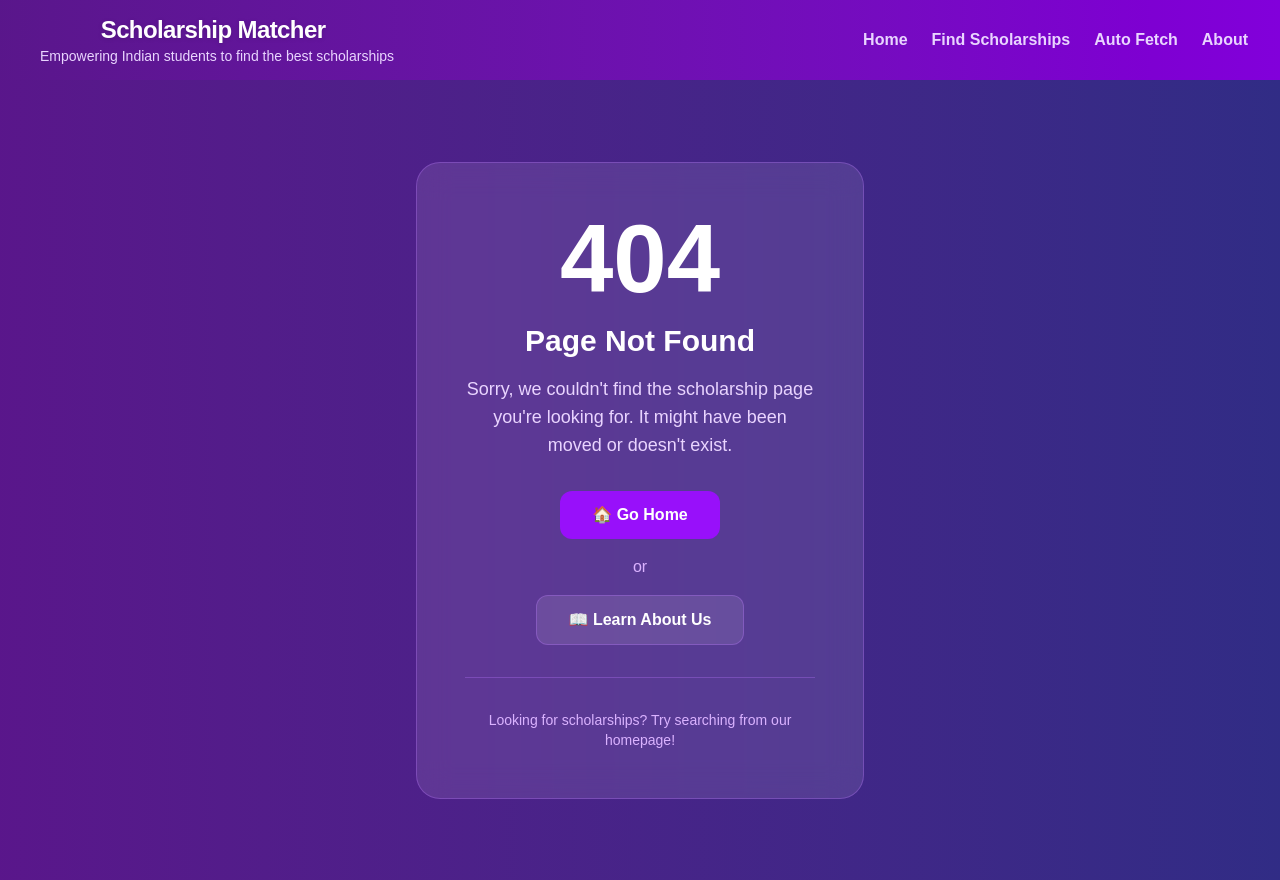
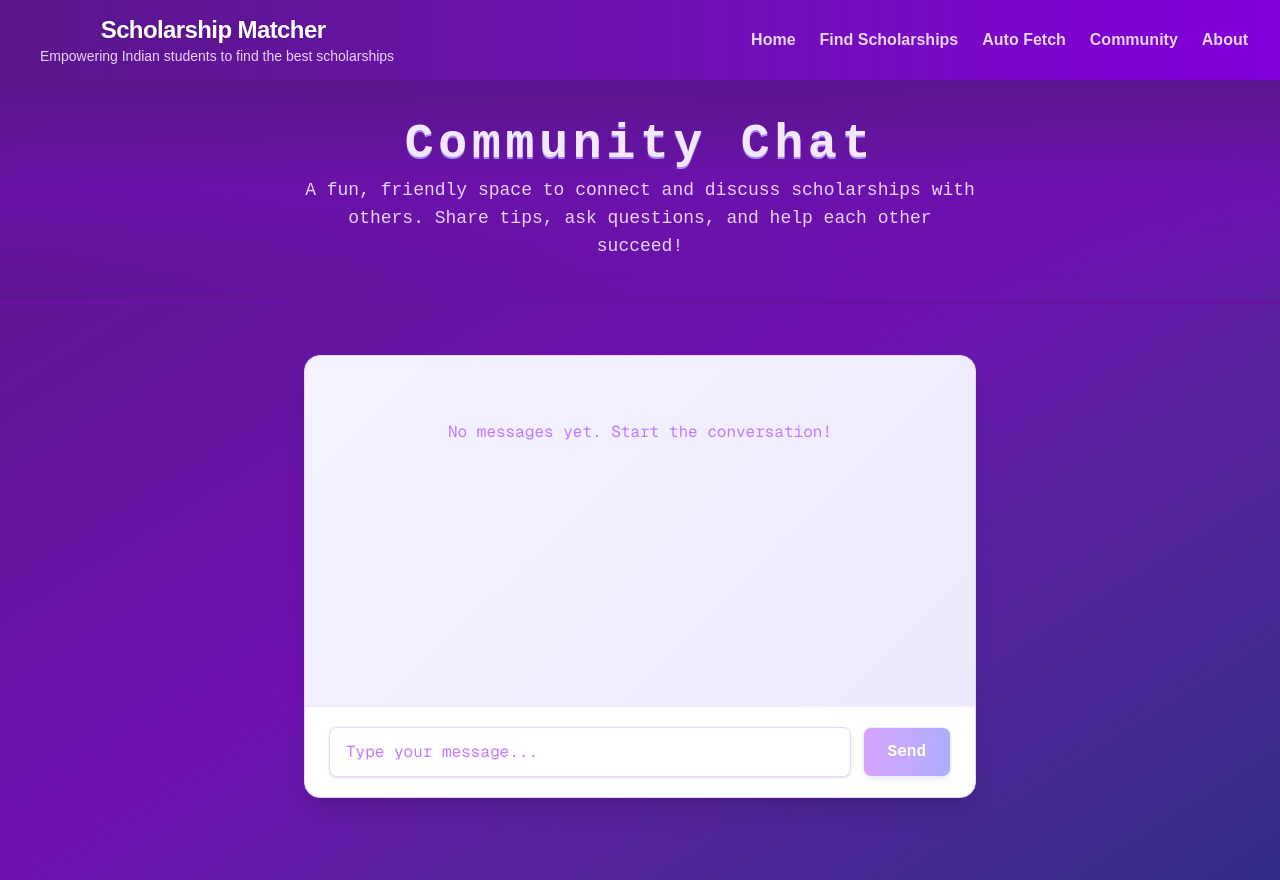
Before and after one commit to catmoreak/scholarship, a Next.js app: page /community in a window 1280 px wide. Before the commit this address had no page. Built offline with nearby package versions, Linux system fonts and the light colour scheme; no server answers; the database is empty.

Commit message:
feat: Added the community chat

```diff
--- a/package.json
+++ b/package.json
@@ -9,6 +9,7 @@
     "lint": "next lint"
   },
   "dependencies": {
+    "firebase": "^12.0.0",
     "lucide-react": "^0.525.0",
     "next": "15.3.5",
     "react": "^19.0.0",
--- /dev/null
+++ b/src/app/community/page.tsx
@@ -0,0 +1,127 @@
+
+
+"use client";
+
+import React, { useEffect, useRef, useState } from 'react';
+import { getDatabase, ref, push, onValue } from 'firebase/database';
+import { app } from '@/firebase/firebaseConfig';
+
+
+
+
+const dbUrl = process.env.NEXT_PUBLIC_FIREBASE_DB_URL;
+const db = getDatabase(app, dbUrl);
+
+const CommunityPage = () => {
+
+  const [messages, setMessages] = useState<any[]>([]);
+  const [input, setInput] = useState('');
+  const [sending, setSending] = useState(false);
+  const messagesEndRef = useRef<HTMLDivElement>(null);
+
+  // Scroll to bottom on new messages
+  useEffect(() => {
+    messagesEndRef.current?.scrollIntoView({ behavior: 'smooth' });
+  }, [messages]);
+
+  // Listen for new messages (Realtime Database)
+  useEffect(() => {
+    const messagesRef = ref(db, 'community-messages');
+    const handle = onValue(messagesRef, (snapshot) => {
+      const data = snapshot.val();
+      console.log('Realtime DB snapshot:', data);
+      const msgs = data
+        ? Object.entries(data).map(([id, val]: any) => ({ id, ...val }))
+        : [];
+      msgs.sort((a, b) => (a.timestamp || 0) - (b.timestamp || 0));
+      setMessages(msgs);
+    });
+    return () => handle();
+  }, []);
+
+  // Send message (Realtime Database)
+  const handleSend = async (e: React.FormEvent) => {
+    e.preventDefault();
+    if (!input.trim()) return;
+    setSending(true);
+    try {
+      const messagesRef = ref(db, 'community-messages');
+      await push(messagesRef, {
+        text: input,
+        user: 'You',
+        color: 'green',
+        timestamp: Date.now(),
+      });
+      setInput('');
+    } catch (err) {
+      console.error('Failed to send message', err);
+      alert('Failed to send message');
+    }
+    setSending(false);
+  };
+
+
+  return (
+    <div className="min-h-screen w-full flex flex-col bg-gradient-to-br from-purple-900 via-purple-800 to-indigo-900" style={{ fontFamily: '"Press Start 2P", monospace' }}>
+      {/* Hero Section */}
+      <section className="w-full flex flex-col items-center justify-center py-10 bg-gradient-to-b from-purple-900/90 via-purple-800/70 to-transparent animate-fade-in-slow border-b-4 border-purple-800/60">
+        <h1 className="text-4xl md:text-5xl font-extrabold text-purple-100 tracking-widest drop-shadow-[0_2px_0_#a78bfa] mb-2 animate-fade-in" style={{ fontFamily: '"Press Start 2P", monospace', letterSpacing: '0.1em' }}>Community Chat</h1>
+        <p className="text-purple-200 text-center text-base md:text-lg max-w-2xl font-medium animate-fade-in-slow" style={{ fontFamily: '"Press Start 2P", monospace' }}>A fun, friendly space to connect and discuss scholarships with others. Share tips, ask questions, and help each other succeed!</p>
+      </section>
+      {/* Centered glass chat card */}
+      <div className="flex-1 flex items-center justify-center w-full px-2 pb-8">
+        <div className="w-full max-w-2xl bg-white/90 rounded-2xl shadow-xl p-0 flex flex-col items-stretch border border-purple-200 animate-fade-in-slow">
+          {/* Chat area and input */}
+          <div className="flex-1 w-full h-[60vh] min-h-[350px] max-h-[600px] overflow-y-auto rounded-t-2xl p-6 border-b border-purple-100 custom-scrollbar" style={{ background: 'linear-gradient(135deg, #f5f3ff 0%, #ede9fe 100%)' }}>
+            {messages.length === 0 && (
+              <div className="text-center text-purple-400 mt-10 font-mono text-base">No messages yet. Start the conversation!</div>
+            )}
+            {messages.map((msg) => {
+              const isYou = msg.user === 'You';
+              // Green for 'You', Red for others
+              let bg = isYou ? 'bg-green-50' : 'bg-red-50';
+              let border = isYou ? 'border-green-200' : 'border-red-200';
+              let text = isYou ? 'text-green-900' : 'text-red-900';
+              let avatarBg = isYou ? 'bg-green-200' : 'bg-red-200';
+              let avatarText = isYou ? 'text-green-800' : 'text-red-800';
+              return (
+                <div key={msg.id} className={`mb-6 flex items-end gap-3 ${isYou ? 'flex-row-reverse' : ''}`}>
+                  <div className={`w-11 h-11 rounded-full flex items-center justify-center font-bold text-lg shadow border ${avatarBg} ${avatarText}`}>{msg.user?.[0] || '?'}</div>
+                  <div className={`flex flex-col ${isYou ? 'items-end' : 'items-start'}`}>
+                    <span className={`font-semibold text-xs mb-1 ${text}`}>{msg.user || 'User'} <span className="text-[10px] text-gray-400 ml-2">{msg.timestamp ? new Date(msg.timestamp).toLocaleTimeString([], { hour: '2-digit', minute: '2-digit' }) : ''}{isYou && <span className='ml-1'>✔✔</span>}</span></span>
+                    <div className={`relative max-w-md min-w-[60px] ${isYou ? 'ml-auto' : ''}`}>
+                      <div className={`px-5 py-3 rounded-xl shadow border ${bg} ${border} ${text} font-mono text-sm transition-all duration-150`} style={{ wordBreak: 'break-word' }}>{msg.text}</div>
+                    </div>
+                  </div>
+                </div>
+              );
+            })}
+            <div ref={messagesEndRef} />
+          </div>
+          {/* Chat input area */}
+          <form onSubmit={handleSend} className="flex gap-3 w-full px-6 py-5 bg-white rounded-b-2xl border-t border-purple-100" style={{ fontFamily: 'inherit' }}>
+            <input
+              className="flex-1 px-4 py-3 rounded-lg border border-purple-200 focus:outline-none focus:ring-2 focus:ring-purple-400 bg-white text-purple-900 text-base shadow placeholder:text-purple-400 font-mono"
+              placeholder="Type your message..."
+              value={input}
+              onChange={e => setInput(e.target.value)}
+              disabled={sending}
+              maxLength={300}
+              autoComplete="off"
+            />
+            <button
+              type="submit"
+              className={`bg-gradient-to-r from-purple-500 to-indigo-500 text-white px-6 py-3 rounded-lg font-bold shadow-md text-base border border-purple-200 transition-all duration-150 ${sending || !input.trim() ? 'opacity-50 cursor-not-allowed' : ''}`}
+              disabled={sending || !input.trim()}
+            >
+              {sending ? 'Sending...' : 'Send'}
+            </button>
+          </form>
+        </div>
+      </div>
+      {/* Animations moved to global CSS */}
+    </div>
+  );
+};
+
+export default CommunityPage;
--- a/src/app/components/Navbar/page.tsx
+++ b/src/app/components/Navbar/page.tsx
@@ -1,11 +1,26 @@
 import React from 'react'
+
+
+import Link from 'next/link';
 
 const page = () => {
   return (
-    <div>
-      This is here
+    <div className="min-h-screen bg-gradient-to-br from-purple-900 via-purple-800 to-purple-700">
+      <nav className="w-full flex items-center justify-between px-8 py-4 bg-white/10 backdrop-blur border-b border-purple-400/30 shadow-md">
+        <div className="flex items-center gap-2">
+          <span className="text-2xl">🎓</span>
+          <span className="text-xl font-bold text-white tracking-tight">Scholarship Matcher</span>
+        </div>
+        <div className="flex gap-6">
+          <Link href="/" className="text-purple-200 hover:text-white font-medium transition text-lg">Home</Link>
+          <Link href="/community" className="text-purple-200 hover:text-white font-medium transition text-lg">Community</Link>
+        </div>
+      </nav>
+      <div className="flex flex-col items-center justify-center h-[calc(100vh-80px)]">
+        <span className="text-white text-2xl font-semibold">This is here</span>
+      </div>
     </div>
-  )
+  );
 }
 
 export default page
--- a/src/app/globals.css
+++ b/src/app/globals.css
@@ -1,3 +1,12 @@
+/* Community Chat Animations and Custom Scrollbar */
+.animate-fade-in { animation: fadeIn 0.8s cubic-bezier(.4,0,.2,1) both; }
+.animate-fade-in-slow { animation: fadeIn 1.5s cubic-bezier(.4,0,.2,1) both; }
+.animate-pop-in { animation: popIn 0.5s cubic-bezier(.4,0,.2,1) both; }
+@keyframes fadeIn { from { opacity: 0; transform: translateY(-20px); } to { opacity: 1; transform: none; } }
+@keyframes popIn { from { opacity: 0; transform: scale(0.95); } to { opacity: 1; transform: scale(1); } }
+.custom-scrollbar::-webkit-scrollbar { width: 8px; }
+.custom-scrollbar::-webkit-scrollbar-thumb { background: #a78bfa55; border-radius: 8px; }
+.custom-scrollbar { scrollbar-width: thin; scrollbar-color: #a78bfa55 #f3e8ff33; }
 @import "tailwindcss";
 
 :root {
--- a/src/components/Navbar/index.tsx
+++ b/src/components/Navbar/index.tsx
@@ -22,6 +22,9 @@ const Navbar = () => {
             <Link href="/auto-fetch-scholarship" className="text-purple-200 hover:text-white font-semibold transition-colors duration-300">
               Auto Fetch
             </Link>
+            <Link href="/community" className="text-purple-200 hover:text-white font-semibold transition-colors duration-300">
+              Community
+            </Link>
             <Link href="/about" className="text-purple-200 hover:text-white font-semibold transition-colors duration-300">
               About
             </Link>
--- /dev/null
+++ b/src/firebase/firebaseConfig.ts
@@ -0,0 +1,18 @@
+// Import the functions you need from the SDKs you need
+import { initializeApp, getApps, getApp } from "firebase/app";
+
+
+// Your web app's Firebase configuration (from environment variables)
+const firebaseConfig = {
+  apiKey: process.env.NEXT_PUBLIC_FIREBASE_API_KEY || '',
+  authDomain: process.env.NEXT_PUBLIC_FIREBASE_AUTH_DOMAIN || '',
+  projectId: process.env.NEXT_PUBLIC_FIREBASE_PROJECT_ID || '',
+  storageBucket: process.env.NEXT_PUBLIC_FIREBASE_STORAGE_BUCKET || '',
+  messagingSenderId: process.env.NEXT_PUBLIC_FIREBASE_MESSAGING_SENDER_ID || '',
+  appId: process.env.NEXT_PUBLIC_FIREBASE_APP_ID || ''
+};
+
+// Initialize Firebase (singleton pattern for Next.js/React)
+const app = !getApps().length ? initializeApp(firebaseConfig) : getApp();
+
+export { app };
```
Also changed, not shown: 1 other file (tests, documents, lock files or other folders).
